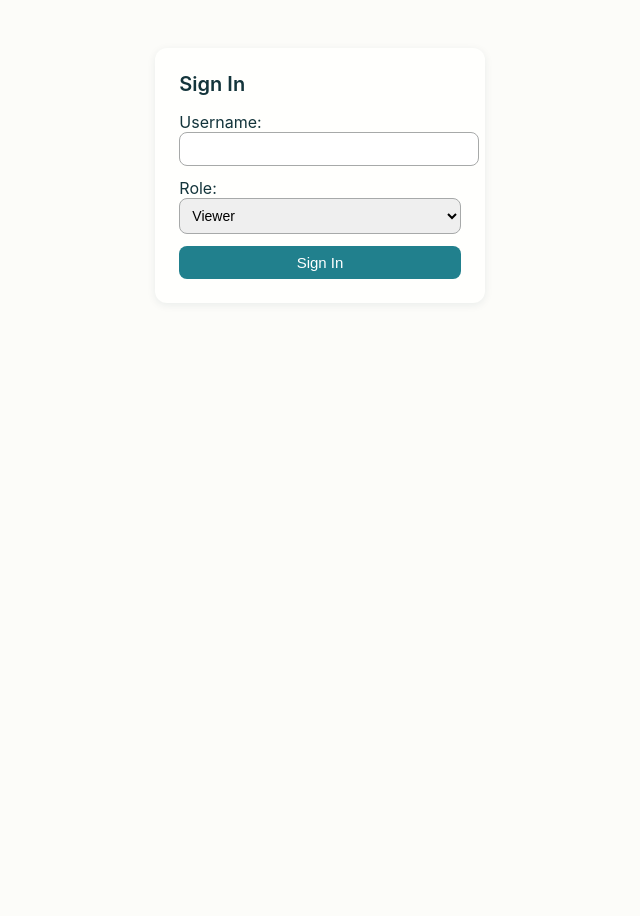
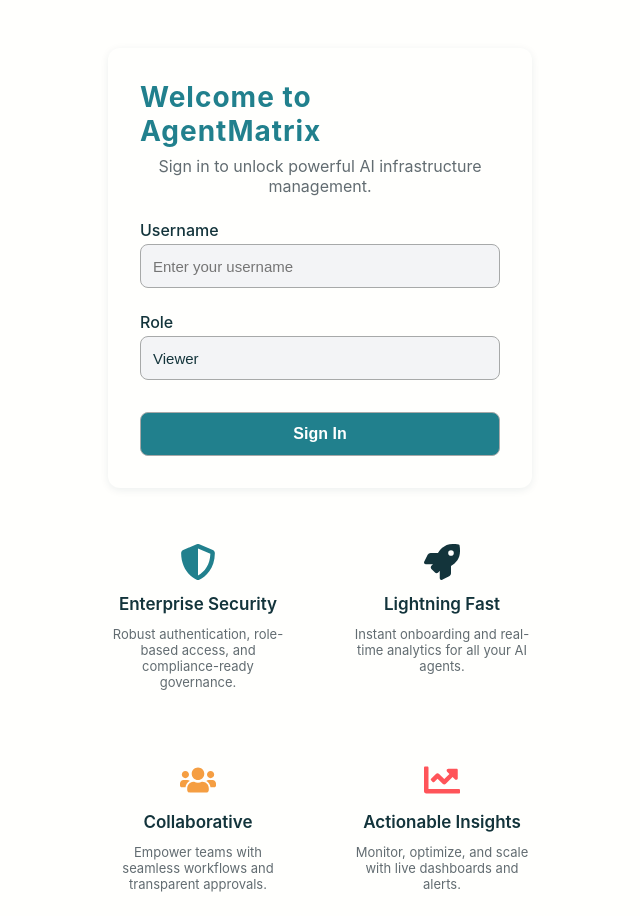
Before and after one commit to GaganGoswami/ai-agents-mcp-registry, a React (Vite) app: page / in a window 1280 px wide. Shown: the whole page, without its empty margins (320-960 px from the left). Before the commit the page ends 800 px from the top, so only its background shows below. Built offline with nearby package versions, Linux system fonts and the light colour scheme.

Commit message:
feat: Add react-icons dependency and enhance AuthLogin component with feature highlights

```diff
--- a/package.json
+++ b/package.json
@@ -35,6 +35,7 @@
     "react-dnd": "^16.0.1",
     "react-dnd-html5-backend": "^16.0.1",
     "react-dom": "^18.3.1",
+    "react-icons": "^5.5.0",
     "reactflow": "^11.7.7",
     "recharts": "^2.12.7",
     "y-websocket": "^3.0.0",
--- a/src/components/AuthLogin.jsx
+++ b/src/components/AuthLogin.jsx
@@ -1,4 +1,5 @@
 import React, { useState } from 'react';
+import { FaShieldAlt, FaRocket, FaUsers, FaChartLine } from 'react-icons/fa';
 
 /**
  * AuthLogin component for user authentication and role selection
@@ -19,24 +20,99 @@ const AuthLogin = ({ onLogin }) => {
   };
 
   return (
-    <div className="view active" style={{ maxWidth: 340, margin: '48px auto', background: 'var(--color-surface)', borderRadius: 12, padding: 24, boxShadow: 'var(--shadow-md)' }}>
-      <div style={{ fontWeight: 600, fontSize: 20, marginBottom: 16 }}>Sign In</div>
-      <div style={{ marginBottom: 12 }}>
-        <label>Username:</label>
-        <input type="text" value={username} onChange={e => setUsername(e.target.value)} style={{ width: '100%', padding: 8, borderRadius: 8, border: '1px solid var(--color-border)', fontSize: 14 }} />
+    <div style={{ minHeight: '100vh', background: 'var(--color-bg, var(--color-surface))', paddingTop: 48 }}>
+      <div className="view active" style={{ maxWidth: 360, margin: '0 auto 32px auto', background: 'var(--color-surface)', borderRadius: 12, padding: 32, boxShadow: 'var(--shadow-md)', display: 'flex', flexDirection: 'column', alignItems: 'center' }}>
+        <div style={{ fontWeight: 700, fontSize: 28, marginBottom: 8, color: 'var(--color-primary)', letterSpacing: 1 }}>Welcome to AgentMatrix</div>
+        <div style={{ fontSize: 16, color: 'var(--color-text-secondary, #555)', marginBottom: 24, textAlign: 'center' }}>Sign in to unlock powerful AI infrastructure management.</div>
+        <div style={{ width: '100%', marginBottom: 16 }}>
+          <label style={{ fontWeight: 500, marginBottom: 4, display: 'block', color: 'var(--color-text)' }}>Username</label>
+          <input
+            type="text"
+            value={username}
+            onChange={e => setUsername(e.target.value)}
+            style={{
+              width: '100%',
+              height: 44,
+              padding: '0 12px',
+              borderRadius: 8,
+              border: '1px solid var(--color-border)',
+              fontSize: 15,
+              marginBottom: 8,
+              background: 'var(--color-input-bg, #f3f4f6)',
+              color: 'var(--color-text)',
+              boxSizing: 'border-box',
+              outline: 'none',
+              appearance: 'none',
+            }}
+            placeholder="Enter your username"
+          />
+        </div>
+        <div style={{ width: '100%', marginBottom: 16 }}>
+          <label style={{ fontWeight: 500, marginBottom: 4, display: 'block', color: 'var(--color-text)' }}>Role</label>
+          <select
+            value={role}
+            onChange={e => setRole(e.target.value)}
+            style={{
+              width: '100%',
+              height: 44,
+              padding: '0 12px',
+              borderRadius: 8,
+              border: '1px solid var(--color-border)',
+              fontSize: 15,
+              background: 'var(--color-input-bg, #f3f4f6)',
+              color: 'var(--color-text)',
+              boxSizing: 'border-box',
+              outline: 'none',
+              appearance: 'none',
+            }}
+          >
+            <option value="admin">Admin</option>
+            <option value="developer">Developer</option>
+            <option value="viewer">Viewer</option>
+          </select>
+        </div>
+        {error && <div style={{ color: 'var(--color-error)', marginBottom: 12 }}>{error}</div>}
+        <button
+          className="nav-btn"
+          style={{
+            width: '100%',
+            fontSize: 16,
+            background: 'var(--color-primary, #6366f1)',
+            color: 'var(--color-on-accent, #fff)',
+            border: '1px solid var(--color-border, #6366f1)',
+            borderRadius: 8,
+            padding: '12px 0',
+            fontWeight: 600,
+            boxShadow: 'var(--shadow-sm)',
+            cursor: 'pointer',
+            marginTop: 16,
+            transition: 'background 0.2s',
+          }}
+          onClick={handleLogin}
+        >
+          Sign In
+        </button>
       </div>
-      <div style={{ marginBottom: 12 }}>
-        <label>Role:</label>
-        <select value={role} onChange={e => setRole(e.target.value)} style={{ width: '100%', padding: 8, borderRadius: 8, border: '1px solid var(--color-border)', fontSize: 14 }}>
-          <option value="admin">Admin</option>
-          <option value="developer">Developer</option>
-          <option value="viewer">Viewer</option>
-        </select>
+      <div style={{ maxWidth: 700, margin: '32px auto 0 auto', display: 'flex', gap: 24, justifyContent: 'center', flexWrap: 'wrap' }}>
+        <HeroCard icon={<FaShieldAlt size={36} color="var(--color-primary)" />} title="Enterprise Security" desc="Robust authentication, role-based access, and compliance-ready governance." />
+        <HeroCard icon={<FaRocket size={36} color="var(--color-accent)" />} title="Lightning Fast" desc="Instant onboarding and real-time analytics for all your AI agents." />
+        <HeroCard icon={<FaUsers size={36} color="var(--color-warning, #f59e42)" />} title="Collaborative" desc="Empower teams with seamless workflows and transparent approvals." />
+        <HeroCard icon={<FaChartLine size={36} color="var(--color-error)" />} title="Actionable Insights" desc="Monitor, optimize, and scale with live dashboards and alerts." />
       </div>
-      {error && <div style={{ color: 'var(--color-error)', marginBottom: 8 }}>{error}</div>}
-      <button className="nav-btn" style={{ width: '100%', fontSize: 15 }} onClick={handleLogin}>Sign In</button>
     </div>
   );
 };
 
+
+// HeroCard component for feature highlights
+function HeroCard({ icon, title, desc }) {
+  return (
+    <div style={{ background: 'var(--color-surface)', borderRadius: 12, boxShadow: 'var(--shadow-sm)', padding: '24px 20px', minWidth: 160, maxWidth: 180, display: 'flex', flexDirection: 'column', alignItems: 'center', gap: 10 }}>
+      <div>{icon}</div>
+      <div style={{ fontWeight: 600, fontSize: 17, color: 'var(--color-text)', marginBottom: 2 }}>{title}</div>
+      <div style={{ fontSize: 13, color: 'var(--color-text-secondary, #6b7280)', textAlign: 'center' }}>{desc}</div>
+    </div>
+  );
+}
+
 export default AuthLogin;
```
Also changed, not shown: 1 other file (tests, documents, lock files or other folders).
